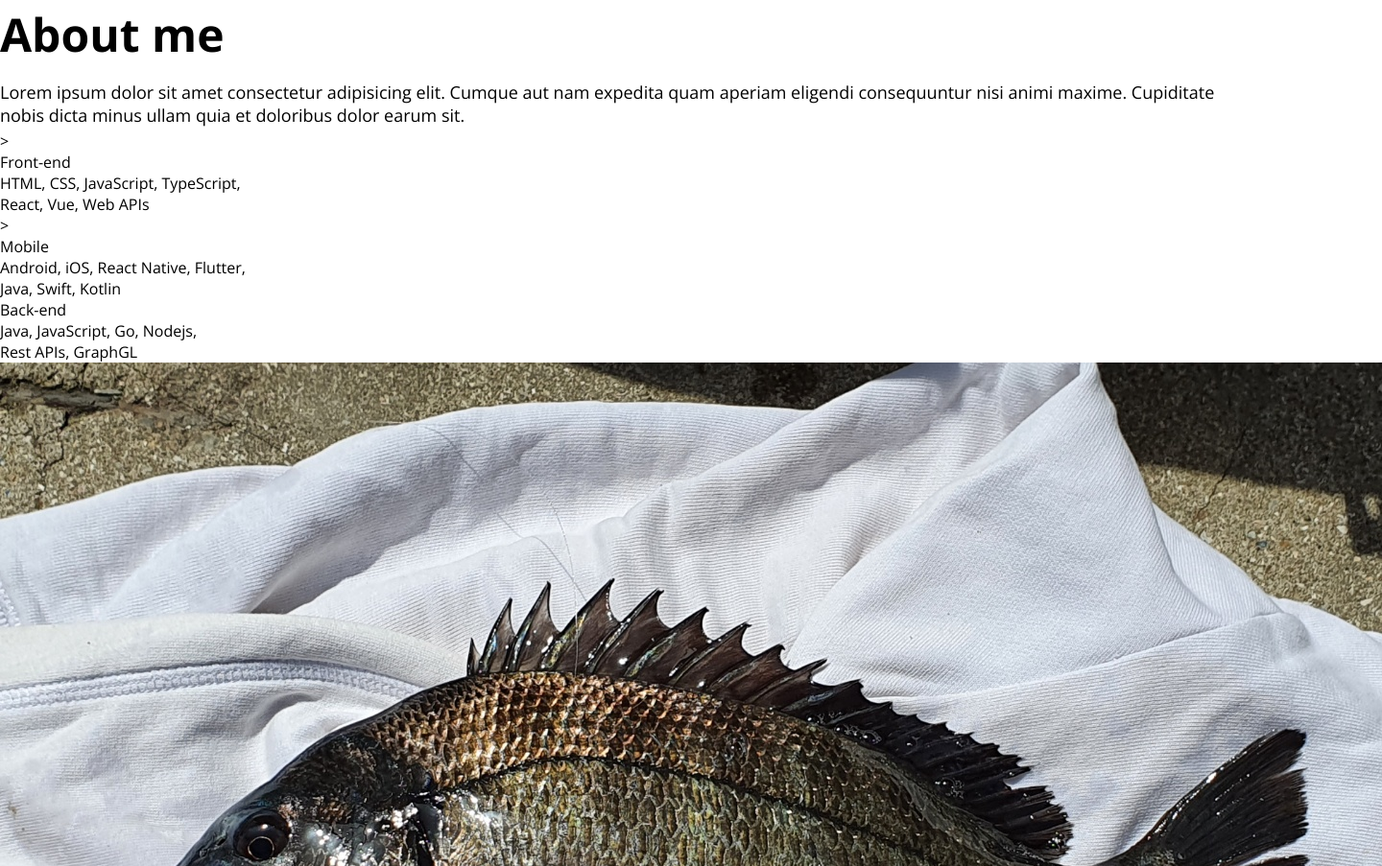
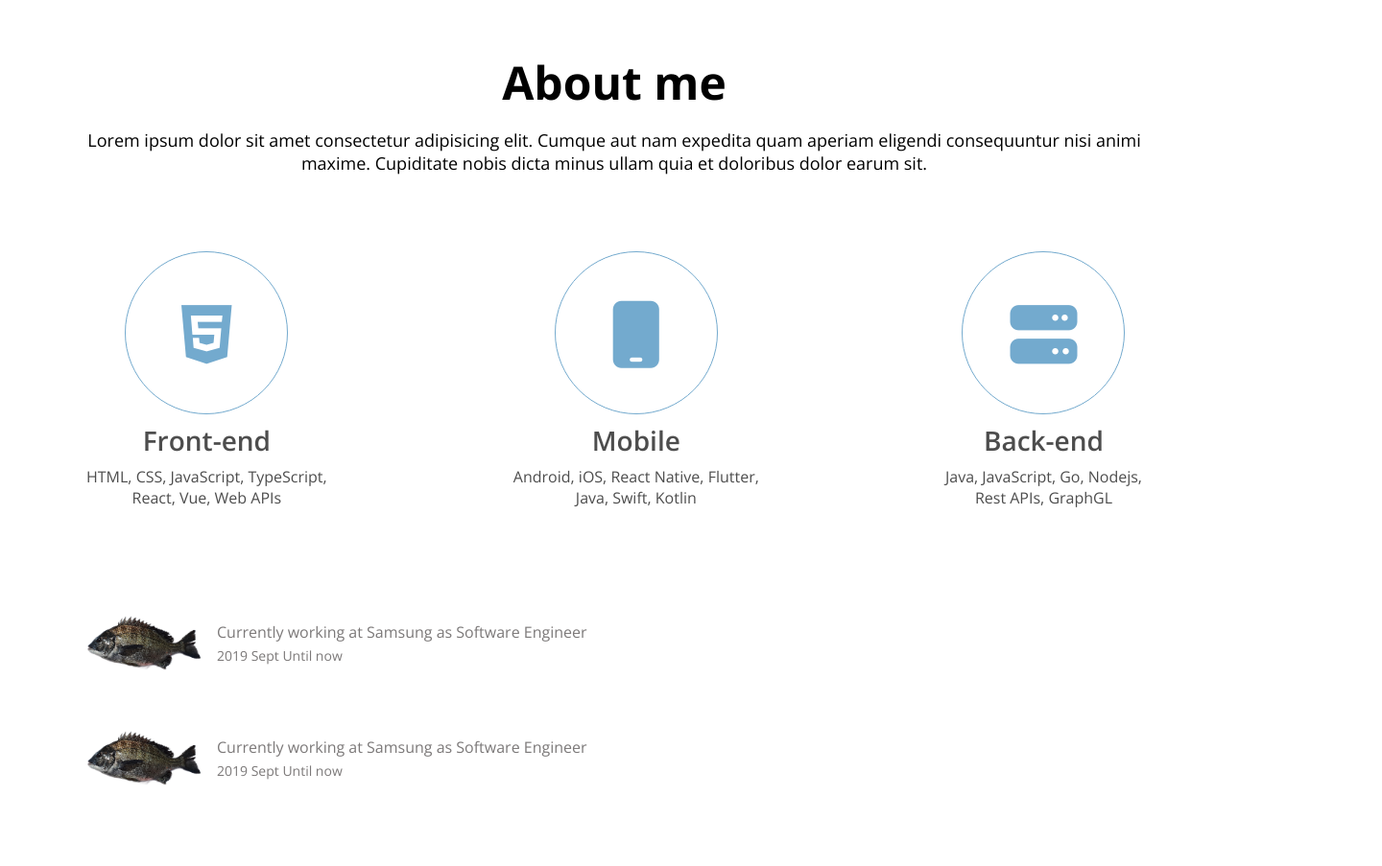
Before and after one commit to 1005jsc/portfoliosample, a plain HTML site: page index.html in a window 1280 px wide. Shown: the part 717-1620 px from the top of the page at 96% size, 1440 px wide, since content can reach past the window. Drawn offline with nearby package versions, Linux system fonts and the light colour scheme.

Commit message:
CSS: About

```diff
--- a/index.html
+++ b/index.html
@@ -40,7 +40,7 @@
     <button class="home__contact">contact me</button>
   </section>
   <!-- About -->
-  <section id="about">
+  <section id="about" class="section">
     <h1>
       About me
     </h1>
@@ -49,36 +49,40 @@
     </p>
     <div class="about__majors">
       <div class="major1">
-        <div class="major__icon"<i class="fab fa-html5"></i>></div>
-        <div class="major__title">Front-end</div>
+        <div class="major__icon"><i class="fab fa-html5"></i></div>
+        <h2 class="major__title">Front-end</h2>
         <div class="major__description">HTML, CSS, JavaScript, TypeScript,<br/> React, Vue, Web APIs</div>
       </div>
       <div class="major2">
-        <div class="major__icon"<i class="fas fa-mobile"></i>></div>
-        <div class="major__title">Mobile</div>
+        <div class="major__icon"><i class="fas fa-mobile"></i></div>
+        <h2 class="major__title">Mobile</h2>
         <div class="major__description">Android, iOS, React Native, Flutter, <br/> Java, Swift, Kotlin </div>
       </div>
       <div class="major3">
-        <div class="major__icon"<i class="fas fa-server"></i></div>
-        <div class="major__title">Back-end</div>
+        <div class="major__icon"><i class="fas fa-server"></i></div>
+        <h2 class="major__title">Back-end</h2>
         <div class="major__description">Java, JavaScript, Go, Nodejs,<br/> Rest APIs, GraphGL</div>
       </div>
     </div>
     <div class="about__jobs">
-      <div class="job1">
-        <img src="imgs/5.jpg" alt="fish" class="job__logo">
-        <p class="job__name">Currently working at Samsung as Software Engineer</p>
-        <p class="job__period">2019 Sept Until now</p>
+      <div class="job">
+        <img src="imgs/gamsung.icon2.png" alt="fish" class="job__logo">
+        <div class="job__description">
+          <p class="job__name">Currently working at Samsung as Software Engineer</p>
+          <p class="job__period">2019 Sept Until now</p>
+        </div>
       </div>
-      <div class="job2">
-        <img src="imgs/5.jpg" alt="job__logo">
-        <p class="job__name">Currently working at Samsung as Software Engineer</p>
-        <p class="job__period">2019 Sept Until now</p>
+      <div class="job">
+        <img src="imgs/gamsung.icon2.png" alt="job__logo">
+        <div class="job__description">
+          <p class="job__name">Currently working at Samsung as Software Engineer</p>
+          <p class="job__period">2019 Sept Until now</p>
+        </div>
       </div>
     </div>
   </section>
   <!-- Skills -->
-  <section id="skills">
+  <section id="skills" class="section">
     <h1>Skills</h1>
     <h2>Skills & Attributes</h2>
     <p>Lorem ipsum dolor sit amet consectetur adipisicing elit. Alias laborum nihil numquam ipsam harum, quidem doloribus, quisquam debitis obcaecati quia quam iste esse tempore est consequuntur repudiandae quod itaque facere.</p>
@@ -161,7 +165,7 @@
     </div>
   </section>
   <!-- Work -->
-  <section id="work">
+  <section id="work" class="section">
     <h1>My work</h1>
     <h3>Projects</h3>
     <div class="work__categories">
@@ -231,7 +235,7 @@
     </div>
   </section>
   <!-- Testimonials -->
-  <section id="testimonials">
+  <section id="testimonials" class="section">
     <h1>Testimonials</h1>
     <h3>See what they say about me</h3>
     <div class="testimonials">
@@ -254,7 +258,7 @@
     </div>
   </section>
   <!-- Contact -->
-  <section id="contact">
+  <section id="contact" class="section">
     <h1 class="contact__title">Let's talk</h1>
     <h2 class="contact__email">dream.coder.ellie@gmail.com</h2>
     <div class="contact__links">
--- a/style.css
+++ b/style.css
@@ -29,6 +29,9 @@
 
   /* Size */
   --size-border-radius: 6px;
+
+  /* Animation  */
+  --animation-duration: 300ms;
 }
 
 /* Universal tags */
@@ -90,6 +93,14 @@ button {
   cursor: pointer;
   border: none;
   outline: none;
+}
+
+/* Section common*/
+.section {
+  padding: 50px;
+  text-align: center;
+  margin: auto;
+  max-width: 1200px;
 }
 
 /* #################################################### */
@@ -162,7 +173,7 @@ button {
 
 .home__title,
 .home__description {
-  color: var(--color-white);
+  color: var(--color-black);
 }
 
 .home__contact {
@@ -174,3 +185,67 @@ button {
   border: 2px solid var(--color-white);
   border-radious: var(--size-border-radius);
 }
+
+/* About */
+.about__majors {
+  display: flex;
+  justify-content: space-between;
+  margin: 80px 0;
+}
+
+.major__icon {
+  width: 170px;
+  height: 170px;
+  font-size: 70px;
+  border: 1px solid var(--color-blue);
+  border-radius: 50%;
+  margin-bottom: 16px;
+  line-height: 170px;
+  color: var(--color-blue);
+  margin: auto;
+}
+
+.major__icon i {
+  transition: all var(--animation-duration) ease;
+}
+
+.major__icon i:hover {
+  color: var(--color-pink);
+  transform: rotate(-30deg) scale(1.1);
+}
+
+.major__title,
+.major__description {
+  color: var(--color-dark-grey);
+}
+
+.major__description {
+  font-size: var(--font-small);
+}
+
+.job {
+  display: flex;
+  align-items: center;
+}
+
+.job__description {
+  margin: 0 16px;
+  text-align: left;
+}
+
+.job__name,
+.job__period {
+  color: var(--color-light-grey);
+}
+
+.job__name {
+  font-size: var(--font-small);
+}
+
+.job__period {
+  font-size: var(--font-micro);
+}
+
+.about__jobs img {
+  width: 120px;
+}
```
